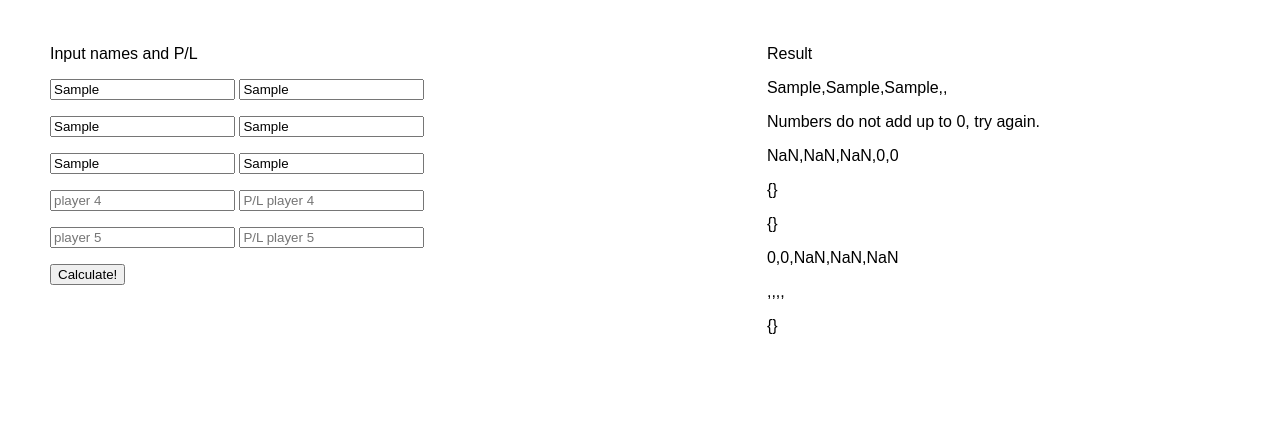
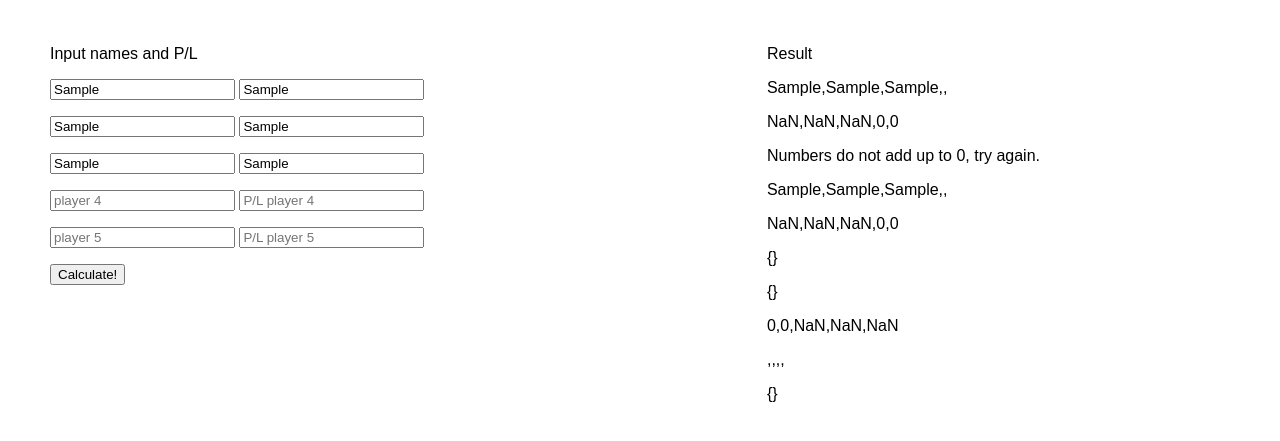
Before and after one commit to brandonsohn/banker, a plain HTML site: page index.html in a window 1280 px wide. Both pictures are taken after typing "Sample", "Sample", "Sample", "Sample", "Sample", "Sample" into the empty fields and a click on the button "Calculate!". Shown: the part 115-556 px from the top of the page. Drawn offline with Linux system fonts and the light colour scheme.

Commit message:
Update index.html

```diff
--- a/index.html
+++ b/index.html
@@ -104,54 +104,70 @@ body {
 </div>
 
 <script>
+  var players;
+  var numbersArray;
   function getNumbers() {
-    //let input = document.getElementById("name1");
-    var players = [document.getElementById("name1").value, document.getElementById("name2").value,
+    players = [document.getElementById("name1").value, document.getElementById("name2").value,
     document.getElementById("name3").value, document.getElementById("name4").value,
     document.getElementById("name5").value];
     var numbers = [document.getElementById("pl1").value, document.getElementById("pl2").value,
     document.getElementById("pl3").value, document.getElementById("pl4").value,
     document.getElementById("pl5").value];
-    algorithm(players, numbers);
+    numbersArray = numbers.map(Number);
+    algorithm();
   }
-
-  function algorithm(players, numbers) {
+  function algorithm() {
     document.getElementById("demo").innerHTML = players;
-    var numbersArray = numbers.map(Number);
+    document.getElementById("demo1").innerHTML = numbersArray;
     if (checkValid(numbersArray) == false) {
-      document.getElementById("demo1").innerHTML = "Numbers do not add up to 0, try again.";
+      document.getElementById("demo2").innerHTML = "Numbers do not add up to 0, try again.";
     }
-    //losersArrayNumbers = findLosersArray(numbersArray);
+    sortNumbersNames(numbersArray, players);
+    document.getElementById("demo3").innerHTML = players;
+    document.getElementById("demo4").innerHTML = numbersArray;
     winnersDict = findWinners(players, numbersArray);
+    document.getElementById("demo5").innerHTML = JSON.stringify(winnersDict, null, numbersArray.length);
     losersDict = findLosers(players, numbersArray);
-    numbersArray.sort(function(a, b){return a - b});
-    document.getElementById("demo2").innerHTML = numbersArray;
-    var winnersNumbers = findWinnersArray(numbersArray);
-    document.getElementById("demo6").innerHTML = winnersNumbers;
-    var losersNumbers = findLosersArray(numbersArray)
-    document.getElementById("demo7").innerHTML = losersNumbers;
-    var winnersNames = findWinnersNames(winnersNumbers, winnersDict);
+    document.getElementById("demo6").innerHTML = JSON.stringify(losersDict, null, numbersArray.length);
+    var winnersNumbers = findWinnersArray(players, numbersArray);
+    document.getElementById("demo7").innerHTML = winnersNumbers;
+    var winnersNames = findWinnersNamesArray(winnersDict, winnersNumbers);
     document.getElementById("demo8").innerHTML = winnersNames;
-    var losersNames = findLosersNames(losersNumbers, losersDict);
-    document.getElementById("demo9").innerHTML = losersNames;
+    var losersNumbers = findLosersArray(players, numbersArray)
+    document.getElementById("demo9").innerHTML = losersNumbers;
+    var losersNames = findLosersNamesArray(losersDict, losersNumbers);
+    document.getElementById("demo10").innerHTML = losersNames;
     calculate(winnersNames, losersNames, winnersNumbers, losersNumbers);
+  }
+  function sortNumbersNames(numbersArray, players) {
+    var i;
+    var j;
+    var temp;
+    var tempName;
+    for (i = 0; i < numbersArray.length; i++) {
+      for (j = i + 1; j < numbersArray.length; j++) {
+        if (numbersArray[i] > numbersArray[j]) {
+          temp = numbersArray[i];
+          numbersArray[i] = numbersArray[j];
+          numbersArray[j] = temp;
+          tempName = players[i];
+          players[i] = players[j];
+          players[j] = tempName;
+        }
+      }
+    }
   }
 
   function calculate(winnersNames, losersNames, winnersNumbers, losersNumbers) {
     var result = {};
-    //document.getElementById("demo10").innerHTML = JSON.stringify(result, null, numbers.length-1);
     var i = 0;
     var j = 0;
     var loserString = [];
     while (i < losersNames.length && j < winnersNames.length) {
       if (losersNumbers[i] + winnersNumbers[j] == 0) {
-        //document.getElementById("demo11").innerHTML = "they are equal";
         loserString.push(losersNames[i].concat(' ', -losersNumbers[i].toString(10)));
-        //document.getElementById("demo12").innerHTML = loserString;
         result[winnersNames[j]] = loserString;
-        //document.getElementById("demo13").innerHTML = JSON.stringify(result, null, losersNames.length);
         loserString = [];
-        //document.getElementById("demo14").innerHTML = loserString;
         i++;
         j++;
       } else if ((losersNumbers[i] + winnersNumbers[j]) < 0) {
@@ -159,7 +175,6 @@ body {
         loserString.push(losersNames[i].concat(' ', winnersNumbers[j].toString(10)));
         result[winnersNames[j]] = loserString;
         loserString = [];
-        document.getElementById("demo14").innerHTML = JSON.stringify(result, null, losersNames.length);
         j++;
       } else if (losersNumbers[i] + winnersNumbers[j] > 0) {
         loserString.push(losersNames[i].concat(' ', -losersNumbers[i].toString(10)));
@@ -170,22 +185,24 @@ body {
     document.getElementById("demo13").innerHTML = JSON.stringify(result, null, losersNames.length);
     return result;
   }
-  function findWinnersNames(winnersNumbers, winnersDict) {
-    var i;
-    var winnersNames = new Array(winnersNumbers.length);
-    for (i = 0; i < winnersNumbers.length; i++) {
-      winnersNames[i] = winnersDict[winnersNumbers[i]];
+  function findWinnersNamesArray(winnersDict, winnersNumbers) {
+    var i = 0;
+    var winnersNamesTwo = new Array(winnersNumbers.length);
+    for (var key in winnersDict) {
+      winnersNamesTwo[i] = key;
+      i++
     }
-    return winnersNames;
+    return winnersNamesTwo.reverse();
   }
 
-  function findLosersNames(losersNumbers, losersDict) {
-    var i;
-    var losersNames = new Array(losersNumbers.length);
-    for (i = 0; i < losersNumbers.length; i++) {
-      losersNames[i] = losersDict[losersNumbers[i]];
+  function findLosersNamesArray(losersDict, losersNumbers) {
+    var i = 0;
+    var losersNamesTwo = new Array(losersNumbers.length);
+    for (var key in losersDict) {
+      losersNamesTwo[i] = key;
+      i++
     }
-    return losersNames;
+    return losersNamesTwo;
   }
 
 
@@ -202,7 +219,7 @@ body {
     return false;
   }
 
-  function findWinnersArray(numbers) {
+  function findWinnersArray(players, numbers) {
     var i;
     var count = 0;
     for (i = 0; i < numbers.length; i++) {
@@ -214,7 +231,7 @@ body {
     return winnersArray.reverse();
   }
 
-  function findLosersArray(numbers) {
+  function findLosersArray(players, numbers) {
     var i;
     var count = 0;
     for (i = 0; i < numbers.length; i++) {
@@ -230,10 +247,9 @@ body {
     var winners = {};
     for (i = 0; i < numbers.length; i++) {
       if (numbers[i] > 0) {
-        winners[numbers[i]] = players[i];
+        winners[players[i]] = numbers[i];
       }
     }
-    document.getElementById("demo3").innerHTML = JSON.stringify(winners, null, numbers.length-1);
     return winners;
   }
 
@@ -242,10 +258,9 @@ body {
     var losers = {};
     for (i = 0; i < numbers.length; i++) {
       if (numbers[i] < 0) {
-        losers[numbers[i]] = players[i];
+        losers[players[i]] = numbers[i];
       }
     }
-    document.getElementById("demo4").innerHTML = JSON.stringify(losers, null, numbers.length-1);
     return losers;
   }
 
```
